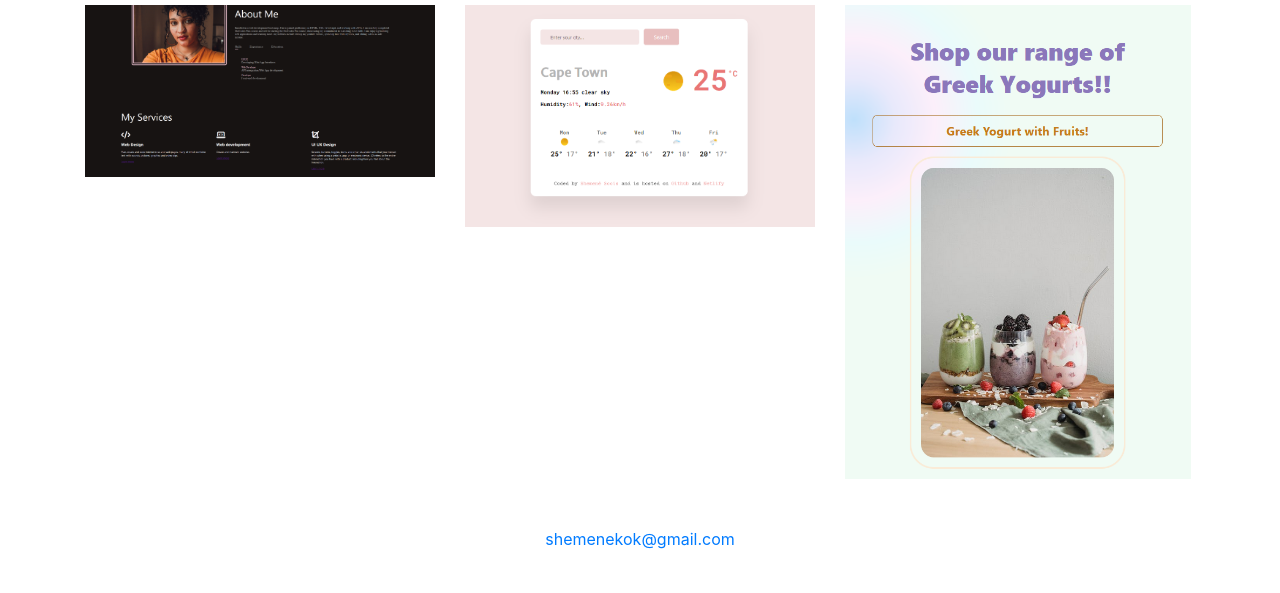
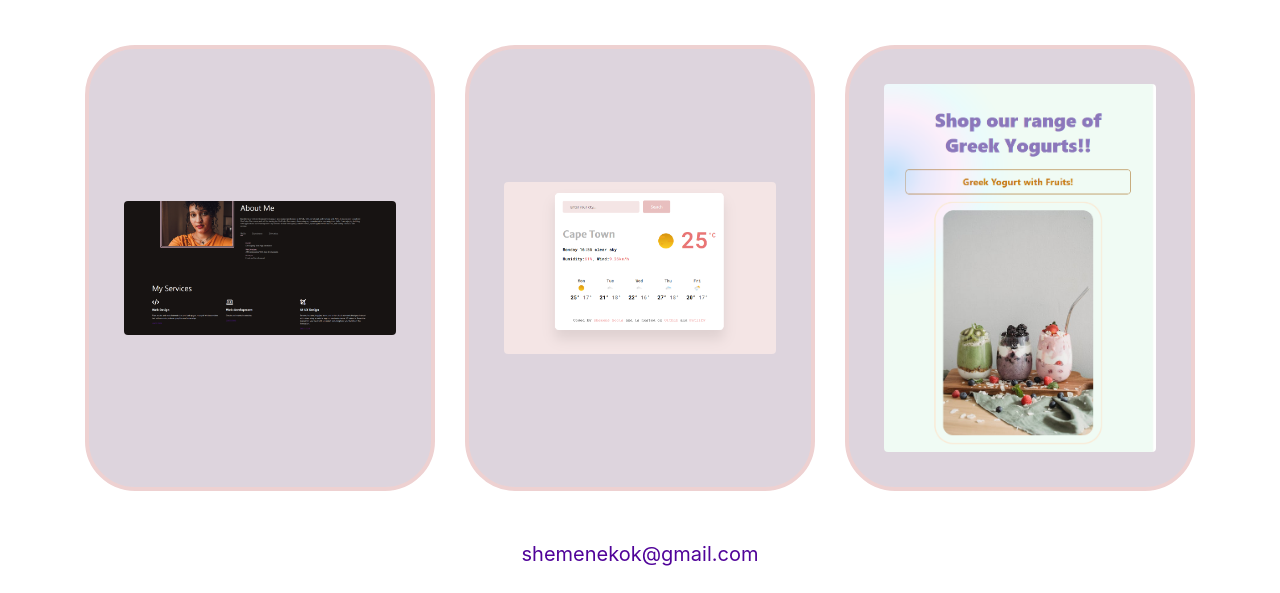
Before and after one commit to Shemene/Portfolio-Website-SheCodes-v2, a plain HTML site: page about.html in a window 1280 px wide. Shown: the part 443-1036 px from the top of the page. Before the commit the page ends 994 px from the top, so only its background shows below. Drawn offline with nearby package versions, Linux system fonts and the light colour scheme.

Commit message:
creating images borders

```diff
--- a/about.html
+++ b/about.html
@@ -25,18 +25,32 @@
       <p id="about-p-one">
         Front-end developer from Potchefstroom, South africa
       </p>
+      <p id="about-p-one">
+        This pageis to view all of my work and more!Thanks for visiting this
+        site!
+      </p>
     </h1>
 
     <div class="container">
       <div class="row">
         <div class="col-4">
-          <img src="Portfolio.png" class="img-fluid" alt="Image 1" />
+          <div class="custom-box">
+            <img src="Portfolio.png" class="img-fluid rounded" alt="Image 1" />
+          </div>
         </div>
         <div class="col-4">
-          <img src="Weather APP.png" class="img-fluid" alt="Image 2" />
+          <div class="custom-box">
+            <img
+              src="Weather APP.png"
+              class="img-fluid rounded"
+              alt="Image 2"
+            />
+          </div>
         </div>
         <div class="col-4">
-          <img src="yogurt.png" class="img-fluid" alt="Image 3" />
+          <div class="custom-box">
+            <img src="yogurt.png" class="img-fluid rounded" alt="Image 3" />
+          </div>
         </div>
       </div>
     </div>
@@ -48,5 +62,7 @@
         >shemenekok@gmail.com</a
       >
     </footer>
+
+    <br />
   </body>
 </html>
--- a/style.css
+++ b/style.css
@@ -95,6 +95,9 @@ p {
 .email {
   display: flex;
   justify-content: center;
+  text-decoration: none;
+  color: rgb(80, 3, 153);
+  font-size: 20px;
 }
 
 .p-one {
@@ -129,3 +132,23 @@ p {
   background-color: white;
   text-decoration: none;
 }
+
+.custom-box {
+  border: 4px solid rgb(238, 209, 209);
+  background-color: #ddd4dd;
+  padding: 35px;
+  text-align: center;
+  height: 100%;
+  display: flex;
+  flex-direction: column;
+  justify-content: center;
+  border-radius: 50px;
+}
+
+.col-4 {
+  display: flex;
+}
+
+.col-4 > div {
+  height: 100%;
+}
```
